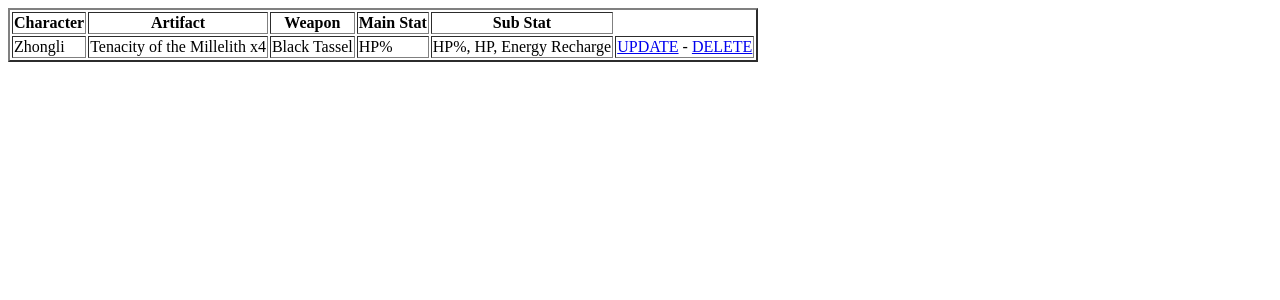
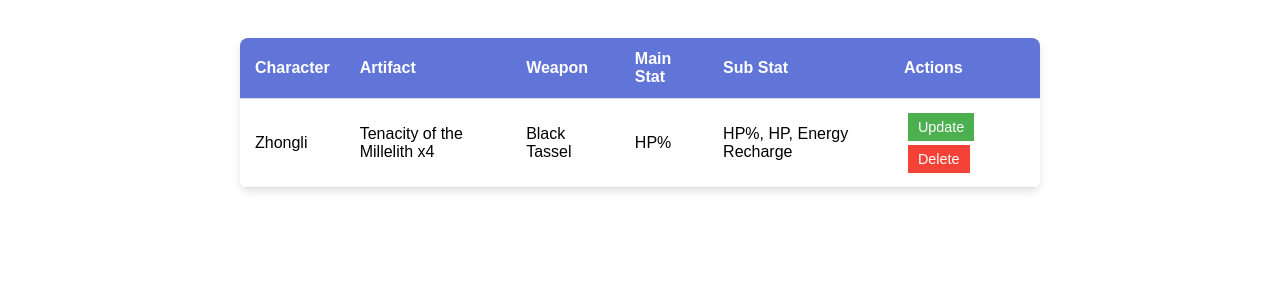
Before and after one commit to xnderknndy/project-sql, a Flask app: page /tampil in a window 1280 px wide. Shown: the top 300 px of the page. Run offline with Flask 3, Linux system fonts and the light colour scheme; data comes from the database, SQL or seed files in the repository; some libraries are stand-ins or nearby versions.

Commit message:
update tampil.html ui

```diff
--- a/templates/tampil.html
+++ b/templates/tampil.html
@@ -1,15 +1,19 @@
 {% extends 'layout.html' %}
 
 {% block konten %}
-    <table border="2">
+    <div class="table-container">
+        <table>
+            <thead>
                 <tr>
                     <th>Character</th>
                     <th>Artifact</th>
                     <th>Weapon</th>
                     <th>Main Stat</th>
                     <th>Sub Stat</th>
+                    <th>Actions</th>
                 </tr>
-
+            </thead>
+            <tbody>
                 {% for result in data %}
                 <tr>
                     <td>{{ result[1] }}</td>
@@ -17,10 +21,81 @@
                     <td>{{ result[3] }}</td>
                     <td>{{ result[4] }}</td>
                     <td>{{ result[5] }}</td>
-            <td> <a href="/update/{{ result[0] }}">UPDATE</a> - <a href="/hapus/{{ result[0] }}">DELETE</a> </td>
+                    <td>
+                        <a href="/update/{{ result[0] }}" class="btn update">Update</a>
+                        <a href="/hapus/{{ result[0] }}" class="btn delete">Delete</a>
+                    </td>
                 </tr>
                 {% endfor %}
+            </tbody>
+        </table>
+    </div>
 
+    <style>
+        * {
+            font-family: Arial, sans-serif;
+        }
 
-    </table>
+        .table-container {
+            max-width: 800px;
+            margin: auto;
+            padding: 20px;
+        }
+
+        table {
+            width: 100%;
+            border-collapse: collapse;
+            margin-top: 10px;
+            background-color: #fff;
+            box-shadow: 0px 4px 8px rgba(0, 0, 0, 0.1);
+            border-radius: 8px;
+            overflow: hidden;
+        }
+
+        th, td {
+            padding: 12px 15px;
+            text-align: left;
+            border-bottom: 1px solid #ddd;
+        }
+
+        th {
+            background-color: #6174d7;
+            color: #fff;
+            font-weight: bold;
+        }
+
+        tbody tr:nth-child(even) {
+            background-color: #f9f9f9;
+        }
+
+        tbody tr:hover {
+            background-color: #f1f1f1;
+        }
+
+        .btn {
+            padding: 6px 10px;
+            text-decoration: none;
+            font-size: 0.9rem;
+            color: #fff;
+            transition: background-color 0.3s;
+            display: inline-block;
+            margin: 2px 4px;
+        }
+
+        .update {
+            background-color: #4CAF50;
+        }
+
+        .update:hover {
+            background-color: #45a049;
+        }
+
+        .delete {
+            background-color: #f44336;
+        }
+
+        .delete:hover {
+            background-color: #e53935;
+        }
+    </style>
 {% endblock %}
```
Lines whose indentation alone changed are shown as unchanged.
